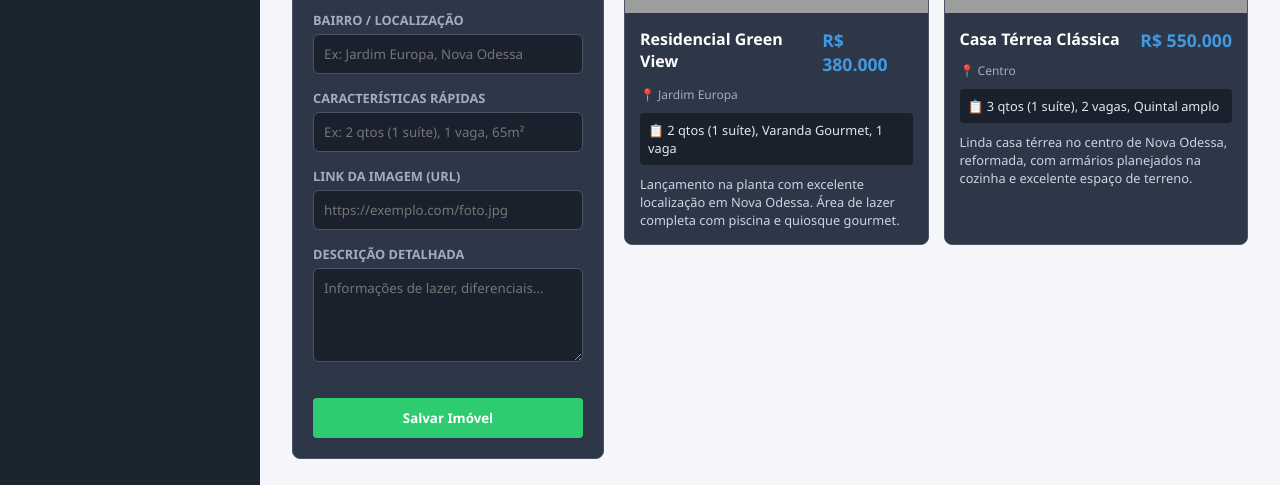
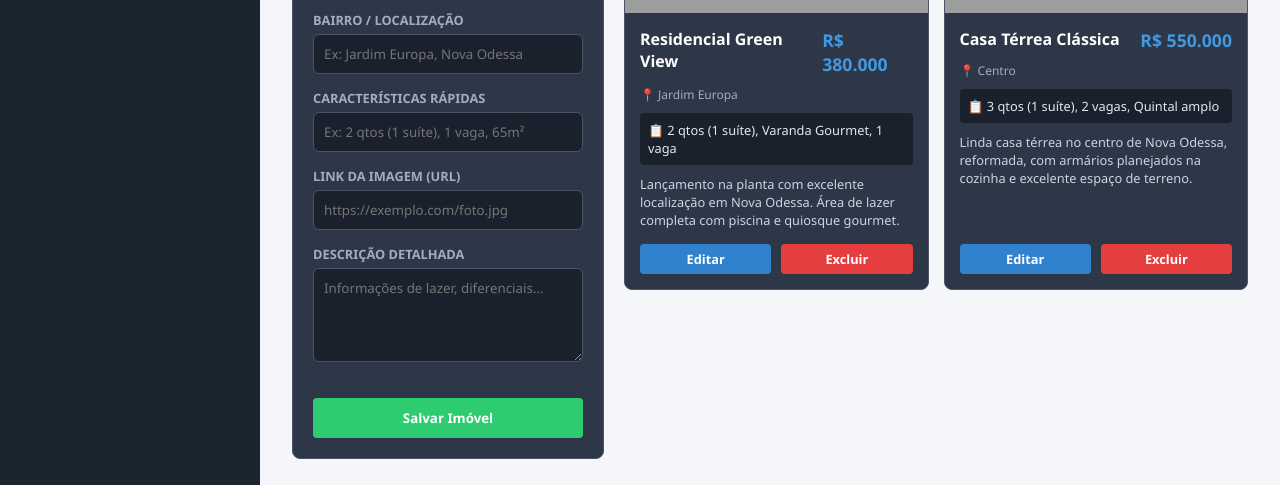
Before and after one commit to sMarkis/projeto_imobcorretor, a FastAPI app: page /imoveis in a window 1280 px wide. Shown: the part 345-830 px from the top of the page. Run offline with FastAPI, Linux system fonts and the light colour scheme; data comes from the database, SQL or seed files in the repository; grey boxes are pictures that could not be loaded.

Commit message:
ajuste e acrescimo de botões no imoveis ajuste no app e no js

```diff
--- a/app.py
+++ b/app.py
@@ -88,9 +88,10 @@ async def serve_imoveis(request: Request):
         context={"imoveis": imoveis}
     )
 
-# --- ROTA PARA CADASTRAR UM NOVO IMÓVEL ---
+# --- ROTA PARA CADASTRAR OU ATUALIZAR UM IMÓVEL ---
 @app.post("/cadastrar-imovel")
 async def cadastrar_imovel(
+    id: str = Form(None),
     titulo: str = Form(...),
     tipo: str = Form(...),
     bairro: str = Form(...),
@@ -100,17 +101,35 @@ async def cadastrar_imovel(
     imagem_url: str = Form(None)
 ):
     conn = get_db_connection()
-    data_atual = datetime.datetime.now().strftime("%Y-%m-%d %H:%M:%S")
 
-    conn.execute("""
-        INSERT INTO imoveis (titulo, tipo, bairro, preco, caracteristicas, descricao, imagem_url, data_cadastro)
-        VALUES (?, ?, ?, ?, ?, ?, ?, ?)
-    """, (titulo, tipo, bairro, preco, caracteristicas, descricao, imagem_url, data_atual))
+    # Se vier com o ID preenchido do formulário oculto, atualiza em vez de inserir novo
+    if id and id.strip() != "":
+        conn.execute("""
+            UPDATE imoveis
+            SET titulo=?, tipo=?, bairro=?, preco=?, caracteristicas=?, descricao=?, imagem_url=?
+            WHERE id=?
+        """, (titulo, tipo, bairro, preco, caracteristicas, descricao, imagem_url, int(id)))
+    else:
+        data_atual = datetime.datetime.now().strftime("%Y-%m-%d %H:%M:%S")
+        conn.execute("""
+            INSERT INTO imoveis (titulo, tipo, bairro, preco, caracteristicas, descricao, imagem_url, data_cadastro)
+            VALUES (?, ?, ?, ?, ?, ?, ?, ?)
+        """, (titulo, tipo, bairro, preco, caracteristicas, descricao, imagem_url, data_atual))
 
     conn.commit()
     conn.close()
 
-    # Após cadastrar, redireciona o usuário de volta para a página de imóveis atualizada
+    from fastapi.responses import RedirectResponse
+    return RedirectResponse(url="/imoveis", status_code=303)
+
+# --- NOVA ROTA: EXCLUIR IMÓVEL COBRADO POR ID ---
+@app.get("/deletar-imovel/{imovel_id}")
+async def deletar_imovel(imovel_id: int):
+    conn = get_db_connection()
+    conn.execute("DELETE FROM imoveis WHERE id = ?", (imovel_id,))
+    conn.commit()
+    conn.close()
+
     from fastapi.responses import RedirectResponse
     return RedirectResponse(url="/imoveis", status_code=303)
 
--- a/static/script.js
+++ b/static/script.js
@@ -67,14 +67,12 @@ function enviarPrompt() {
     });
 }
 
-// --- NOVA INCLUSÃO: MÁSCARA DE MOEDA AUTOMÁTICA PARA O PREÇO ---
+// --- MÁSCARA DE MOEDA AUTOMÁTICA E RECURSOS DE CARTEIRA ---
 document.addEventListener("DOMContentLoaded", function () {
     const inputPreco = document.getElementById('preco');
 
-    // Só aplica a lógica se o campo de preço existir na página atual (evita erros no index)
     if (inputPreco) {
         inputPreco.addEventListener('input', function (e) {
-            // Remove tudo o que não for número decimal
             let valor = e.target.value.replace(/\D/g, '');
 
             if (!valor) {
@@ -82,7 +80,6 @@ document.addEventListener("DOMContentLoaded", function () {
                 return;
             }
 
-            // Divide por 100 para aplicar os centavos e converte para o formato local R$
             valor = (parseFloat(valor) / 100).toLocaleString('pt-BR', {
                 style: 'currency',
                 currency: 'BRL'
@@ -91,7 +88,6 @@ document.addEventListener("DOMContentLoaded", function () {
             e.target.value = valor;
         });
 
-        // Define um valor inicial amigável quando o usuário clica no campo vazio
         inputPreco.addEventListener('focus', function (e) {
             if (e.target.value === '') {
                 e.target.value = 'R$ 0,00';
@@ -99,3 +95,58 @@ document.addEventListener("DOMContentLoaded", function () {
         });
     }
 });
+
+// Resgata os dados do card e popula o formulário esquerdo
+function prepararEdicao(botao, id) {
+    const card = botao.closest('.imovel-card');
+
+    const titulo = card.querySelector('h4').innerText;
+    const preco = card.querySelector('.imovel-price').innerText;
+    const bairro = card.querySelector('p').innerText.replace('📍 ', '');
+    const id_carac = card.querySelector('.imovel-carac');
+    const caracteristicas = id_carac ? id_carac.innerText.replace('📋 ', '') : '';
+    const descricao = card.querySelector('p:nth-of-type(2)').innerText;
+    const tipo = card.querySelector('.raw-tipo').innerText;
+    const imgElement = card.querySelector('.imovel-thumb img');
+    const imagem_url = imgElement ? imgElement.getAttribute('src') : '';
+
+    document.getElementById('imovel-id').value = id;
+    document.getElementById('titulo').value = titulo;
+    document.getElementById('tipo').value = tipo;
+    document.getElementById('preco').value = preco;
+    document.getElementById('bairro').value = bairro;
+    document.getElementById('caracteristicas').value = caracteristicas;
+    document.getElementById('imagem_url').value = imagem_url;
+    document.getElementById('descricao').value = descricao;
+
+    document.getElementById('form-title').innerText = "Editar Imóvel #" + id;
+    document.getElementById('form-title').style.color = "#3182ce";
+    document.getElementById('btn-submit').innerText = "Atualizar Imóvel";
+    document.getElementById('btn-cancel-edit').style.display = "block";
+
+    document.querySelector('.form-card').scrollIntoView({ behavior: 'smooth' });
+}
+
+// Limpa o formulário e aborta o modo de edição
+function cancelarEdicao() {
+    document.getElementById('imovel-id').value = "";
+    document.getElementById('titulo').value = "";
+    document.getElementById('preco').value = "";
+    document.getElementById('bairro').value = "";
+    document.getElementById('caracteristicas').value = "";
+    document.getElementById('imagem_url').value = "";
+    document.getElementById('descricao').value = "";
+
+    document.getElementById('form-title').innerText = "Novo Imóvel";
+    document.getElementById('form-title').style.color = "#4299e1";
+    document.getElementById('btn-submit').innerText = "Salvar Imóvel";
+    document.getElementById('btn-cancel-edit').style.display = "none";
+}
+
+// Caixa de confirmação antes de remover do SQLite
+function confirmarExclusao(id, titulo) {
+    const certeza = confirm(`Tem certeza que deseja remover o imóvel "${titulo}" da sua base ativa?`);
+    if (certeza) {
+        window.location.href = `/deletar-imovel/${id}`;
+    }
+}
--- a/templates/imoveis.html
+++ b/templates/imoveis.html
@@ -84,6 +84,7 @@
         .badge-usado { background: #dd6b20; }
         .imovel-info {
             padding: 15px;
+            flex-grow: 1;
         }
         .imovel-header {
             display: flex;
@@ -112,6 +113,28 @@
         @media (max-width: 600px) {
             .imovel-list { grid-template-columns: 1fr; }
         }
+        /* Barra de botões de controle do card */
+        .card-actions {
+            display: flex;
+            gap: 10px;
+            padding: 0 15px 15px 15px;
+            background: #2d3748;
+        }
+        .btn-mini {
+            flex: 1;
+            padding: 6px;
+            font-size: 0.8rem;
+            border-radius: 4px;
+            border: none;
+            cursor: pointer;
+            font-weight: bold;
+            text-align: center;
+            color: white;
+        }
+        .btn-edit { background: #3182ce; }
+        .btn-edit:hover { background: #2b6cb0; }
+        .btn-delete { background: #e53e3e; }
+        .btn-delete:hover { background: #c53030; }
     </style>
 </head>
 <body>
@@ -213,6 +240,12 @@
                                 <p style="font-size:0.8rem; color:#cbd5e0; margin:0; line-clamp: 3; display: -webkit-box; -webkit-line-clamp: 3; -webkit-box-orient: vertical; overflow: hidden;">
                                     {{ imovel.descricao }}
                                 </p>
+                                <span class="raw-tipo" style="display:none;">{{ imovel.tipo }}</span>
+                            </div>
+
+                            <div class="card-actions">
+                                <button type="button" class="btn-mini btn-edit" onclick="prepararEdicao(this, {{ imovel.id }})">Editar</button>
+                                <button type="button" class="btn-mini btn-delete" onclick="confirmarExclusao({{ imovel.id }}, '{{ imovel.titulo }}')">Excluir</button>
                             </div>
                         </div>
                         {% else %}
```
Also changed, not shown: other parts of templates/imoveis.html (+15 -11 lines).
